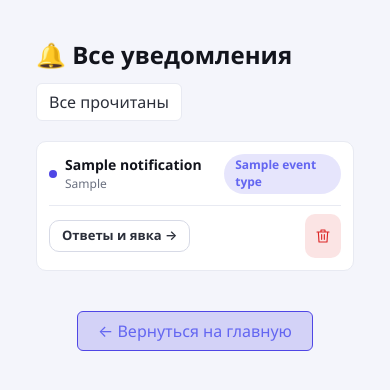
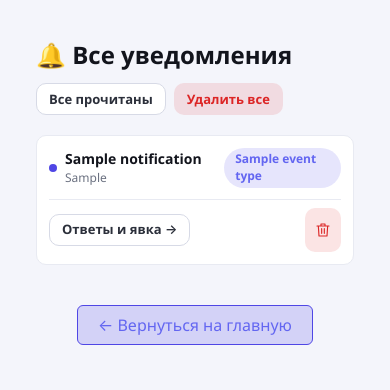
Before and after one commit to THEChrismoth/Perfect_World_guild_forum, a Django app: template app/templates/notifications/notification_list.html in a window 390 px wide. Shown: the part 64-454 px from the top of the page. Run offline with Django 5.2, Linux system fonts and the light colour scheme; the template is opened without the code that fills it: most values are stand-ins (such as "Sample title", 1, 10 or a date in 2020).

Commit message:
UPDATE: удаление всех своих уведомлений одной кнопкой
- массовое удаление рядом с отметкой прочтения
- только свои уведомления, POST и CSRF-защита
- адаптивное расположение действий в заголовке

```diff
--- a/app/notifications/urls.py
+++ b/app/notifications/urls.py
@@ -8,6 +8,7 @@ urlpatterns = [
     path('<int:notification_id>/', views.notification_detail, name='notification_detail'),
     path('<int:notification_id>/read/', views.mark_as_read, name='mark_as_read'),
     path('read-all/', views.mark_all_as_read_view, name='mark_all_as_read'),
+    path('delete-all/', views.delete_all_notifications, name='delete_all'),
     path('read-all-dropdown/', views.mark_all_as_read_from_dropdown, name='mark_all_as_read_dropdown'),
     path('<int:notification_id>/delete/', views.delete_notification, name='delete_notification'),
 ]
--- a/app/static_src/notification/css/notification_list.css
+++ b/app/static_src/notification/css/notification_list.css
@@ -1,6 +1,8 @@
 .notifications-page { max-width: 800px; margin: 0 auto; padding: 20px; }
 .notifications-page-header { display: flex; align-items: center; justify-content: space-between; flex-wrap: wrap; gap: 12px; margin-bottom: 20px; }
 .notifications-page-header h1 { margin: 0; color: var(--text-strong); font-size: 24px; }
+.notifications-page-actions { display: flex; flex-wrap: wrap; gap: 8px; }
+.notifications-page-actions form { margin: 0; }
 .mark-all-btn { padding: 7px 12px; border: 1px solid var(--hairline); border-radius: 6px; background: var(--surface); color: var(--text); font: inherit; font-size: 13px; cursor: pointer; }
 .mark-all-btn:hover { background: var(--hover); }
 .notifications-list-page { display: grid; gap: 10px; }
--- a/app/templates/notifications/notification_list.html
+++ b/app/templates/notifications/notification_list.html
@@ -10,10 +10,16 @@
     <div class="notifications-page-header">
         <h1>🔔 Все уведомления</h1>
         {% if notifications %}
-            <form method="post" action="{% url 'notifications:mark_all_as_read' %}" style="display: inline;">
+        <div class="notifications-page-actions">
+            <form method="post" action="{% url 'notifications:mark_all_as_read' %}">
                 {% csrf_token %}
-                <button type="submit" class="mark-all-btn" style="cursor: pointer; font: inherit;">Все прочитаны</button>
+                <button type="submit" class="ui-btn ui-btn-secondary ui-btn-sm">Все прочитаны</button>
             </form>
+            <form method="post" action="{% url 'notifications:delete_all' %}" onsubmit="return confirm('Удалить все ваши уведомления?')">
+                {% csrf_token %}
+                <button type="submit" class="ui-btn ui-btn-danger ui-btn-sm">Удалить все</button>
+            </form>
+        </div>
         {% endif %}
     </div>
 
```
Also changed, not shown: app/notifications/tests.py (+22 -0 lines), app/notifications/views.py (+9 -0 lines).
